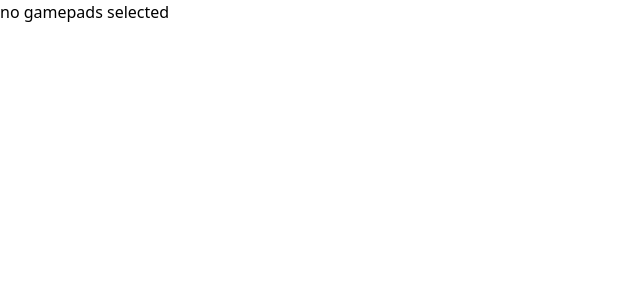
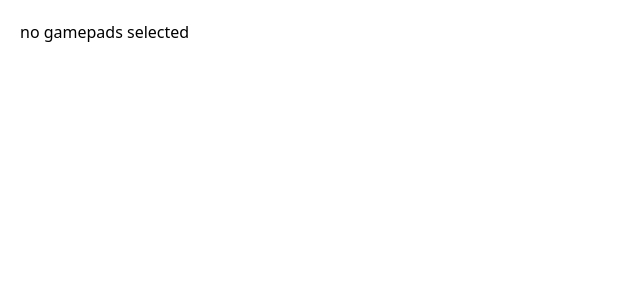
Before and after one commit to xdivayze/apo_ucak, a React (Vite) app in the folder frontend_software/: page / in a window 1280 px wide. Shown: the top 300 px of the page, without its empty margins (0-640 px from the left). Built offline with nearby package versions, Linux system fonts and the light colour scheme.

Commit message:
made it more beautiful baby

```diff
--- a/frontend_software/src/Home/ConfigUI.tsx
+++ b/frontend_software/src/Home/ConfigUI.tsx
@@ -1,20 +1,20 @@
-import { useEffect, useState, type Dispatch, type SetStateAction } from "react";
+import { useState, type Dispatch, type SetStateAction } from "react";
 import type { IAxis } from "./Home";
 
 export default function ConfigUI({
   functionalityArray,
   setFunctionalityArray,
-  setConfigured,
+  setShowConfigUI,
 }: {
   functionalityArray: Array<IAxis>;
   setFunctionalityArray: Dispatch<SetStateAction<Array<IAxis>>>;
-  setConfigured: Dispatch<SetStateAction<boolean>>;
+  setShowConfigUI: Dispatch<SetStateAction<boolean>>;
 }) {
   const [axisArr, setAxisArr] = useState(() =>
     functionalityArray.map((v) => ({ ...v, index: 0 }))
   );
   return (
-    <div>
+    <div className="flex w-full h-full flex-col justify-center">
       <div>
         {axisArr.map((v, i) => (
           <div key={i}>
@@ -39,9 +39,9 @@ export default function ConfigUI({
       <div
         onClick={() => {
           setFunctionalityArray(axisArr);
-          setConfigured(true);
+          setShowConfigUI(false);
         }}
-        className="text-white w-10 h-10 bg-blue-700"
+        className="text-white w-1/6 h-6 rounded-md justify-center flex flex-col text-center hover:cursor-pointer bg-blue-700"
       >
         Submit
       </div>
--- a/frontend_software/src/Home/Home.tsx
+++ b/frontend_software/src/Home/Home.tsx
@@ -1,4 +1,4 @@
-import { useEffect, useState } from "react";
+import { useState } from "react";
 import useGamepads from "./useGamepads";
 import ConfigUI from "./ConfigUI";
 import useGamepadAxes from "./useGamepadAxes";
@@ -20,11 +20,25 @@ export default function Home() {
   ]);
   useGamepadAxes(currentGamepad, axisArr, setAxisArr);
 
-
-
-  const [configured, setConfigured] = useState(false);
+  const [showConfigUI, setShowConfigUI] = useState(false);
   return (
-    <div>
+    <div className="w-full h-full flex flex-col p-5  ">
+      {currentGamepad && (
+        <div
+          onClick={() => {
+            currentGamepad
+              ? setShowConfigUI(!showConfigUI)
+              : () => {
+                  console.error(
+                    "config ui cant be shown without gamepad selected"
+                  );
+                };
+          }}
+          className=" bg-gray-700 text-white flex justify-center h-7 w-1/6  rounded-md hover:cursor-pointer"
+        >
+          configure joystick
+        </div>
+      )}
       {currentGamepad && (
         <div>
           {axisArr.map((v, i) => {
@@ -51,11 +65,11 @@ export default function Home() {
         </div>
       )}
 
-      {currentGamepad && !configured && (
+      {currentGamepad && showConfigUI && (
         <ConfigUI
           functionalityArray={axisArr}
           setFunctionalityArray={setAxisArr}
-          setConfigured={setConfigured}
+          setShowConfigUI={setShowConfigUI}
         />
       )}
     </div>
```
